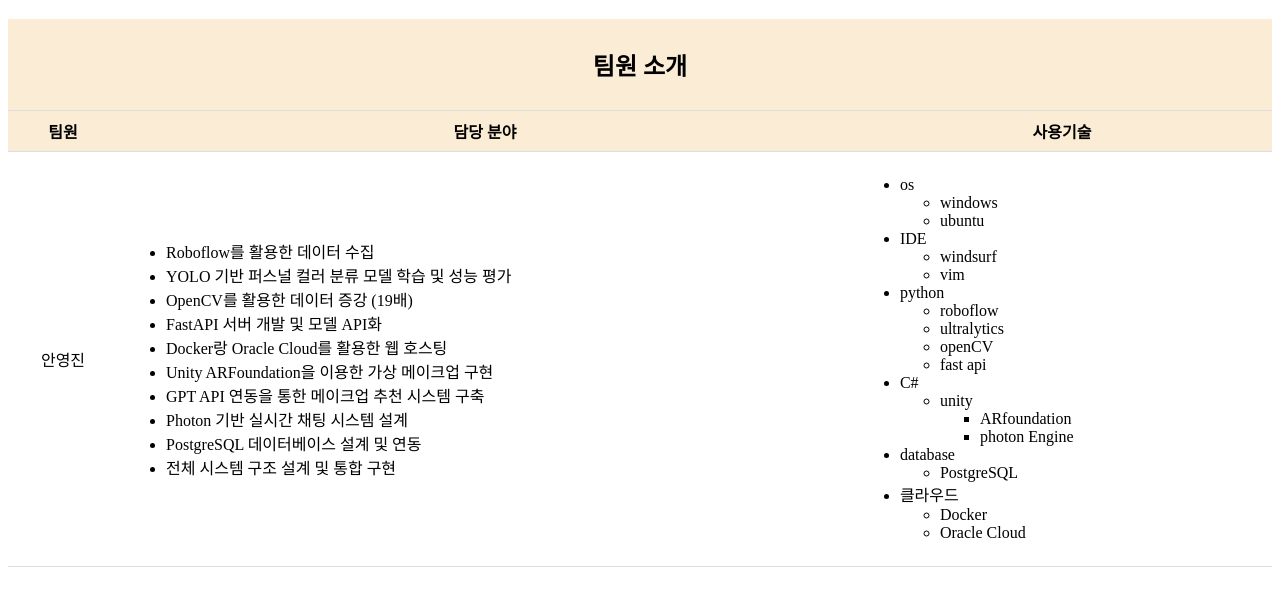
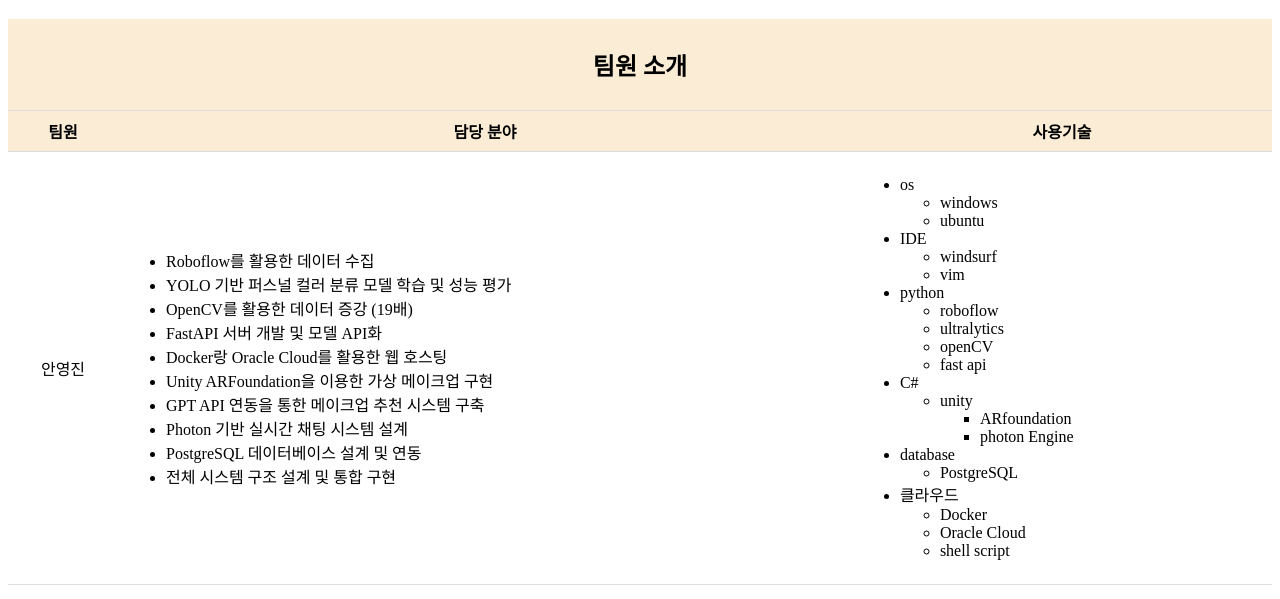
Before and after one commit to An0jin/WarmCoolFastapi, a plain HTML site: page index.html in a window 1280 px wide. Shown: the part 61-660 px from the top of the page. Drawn offline with Linux system fonts and the light colour scheme.

Commit message:
Update index.html

```diff
--- a/index.html
+++ b/index.html
@@ -88,6 +88,7 @@
                     <ul>
                         <li>Docker</li>
                         <li>Oracle Cloud</li>
+                        <li>shell script</li>
                     </ul>
                 </ul>
             </td>
```
